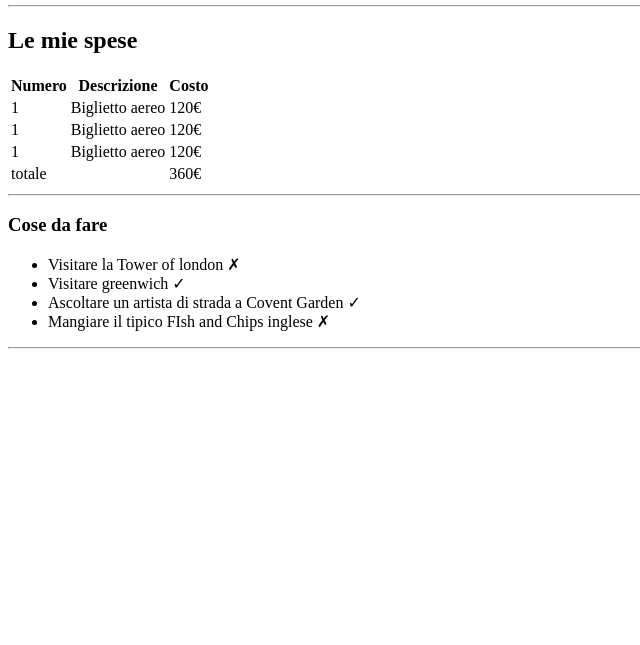
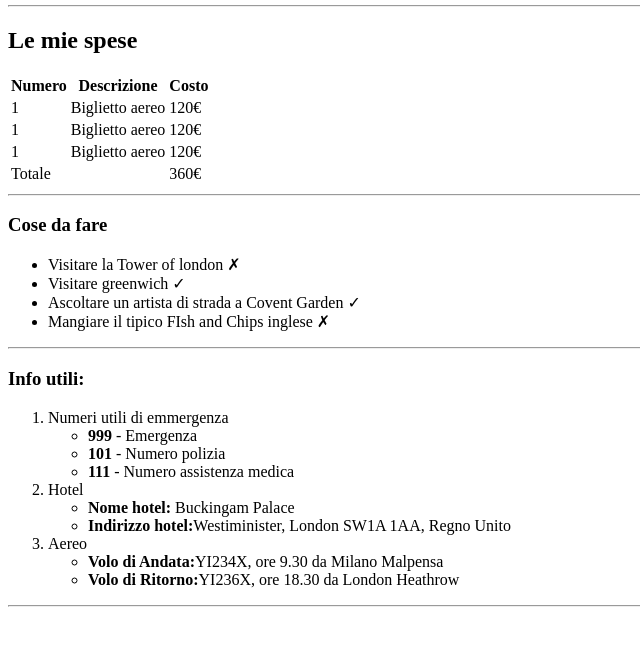
Before and after one commit to MattiaPaiano91/html-london-trip, a plain HTML site: page index.html in a window 1280 px wide. Shown: the part 101-746 px from the top of the page, without its empty margins (0-640 px from the left). Drawn offline with Linux system fonts and the light colour scheme.

Commit message:
Creta sezione info utili

```diff
--- a/index.html
+++ b/index.html
@@ -63,7 +63,7 @@
         <!-- piede tabella -->
         <tfoot>
           <tr>
-            <td>totale</td>
+            <td>Totale</td>
             <td></td>
             <td>360€</td>
           </tr>
@@ -71,6 +71,8 @@
         <!-- piede tabella -->
       </table>
       <hr />
+
+      <!-- sezione cose da fare -->
 
       <h3>Cose da fare</h3>
       <ul>
@@ -80,6 +82,52 @@
         <li>Mangiare il tipico FIsh and Chips inglese &#10007;</li>
       </ul>
       <hr />
+
+      <!-- sezione cose da fare -->
+
+      <!-- Sezione info utili -->
+
+      <h3>Info utili:</h3>
+      <ol>
+        <li>
+          Numeri utili di emmergenza
+          <ul>
+            <li><strong>999</strong> - Emergenza</li>
+            <li><strong>101</strong> - Numero polizia</li>
+            <li><strong>111</strong> - Numero assistenza medica</li>
+          </ul>
+        </li>
+
+        <li>
+          Hotel
+          <ul>
+            <li><strong>Nome hotel:</strong> Buckingam Palace</li>
+            <li>
+              <strong>Indirizzo hotel:</strong>Westiminister, London SW1A 1AA,
+              Regno Unito
+            </li>
+          </ul>
+        </li>
+
+        <li>
+          Aereo
+          <ul>
+            <li>
+              <strong>Volo di Andata:</strong>YI234X, ore 9.30 da Milano
+              Malpensa
+            </li>
+            <li>
+              <strong>Volo di Ritorno:</strong>YI236X, ore 18.30 da London
+              Heathrow
+            </li>
+          </ul>
+        </li>
+      </ol>
+
+      <hr />
+
+      <!-- Sezione info utili -->
+
     </main>
   </body>
 </html>
```
